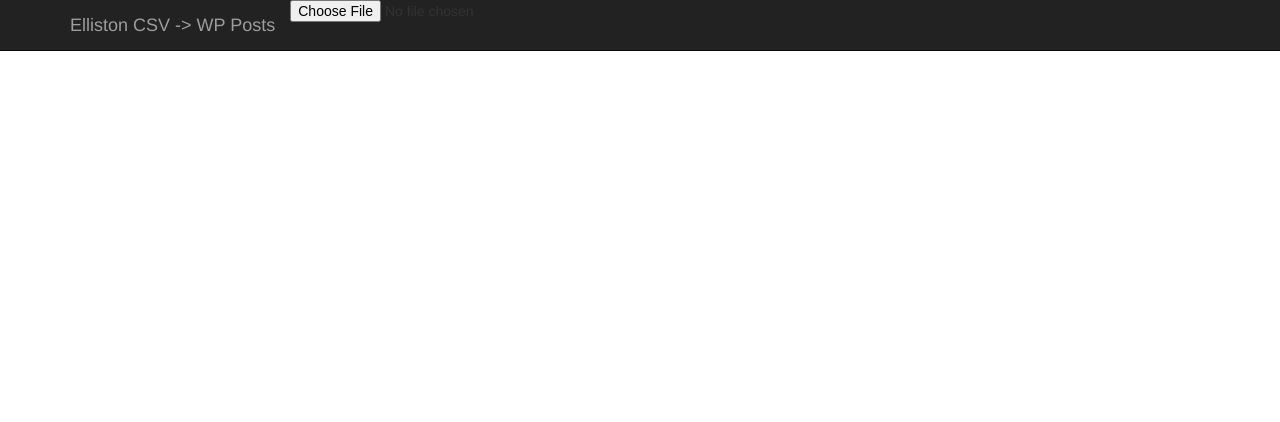
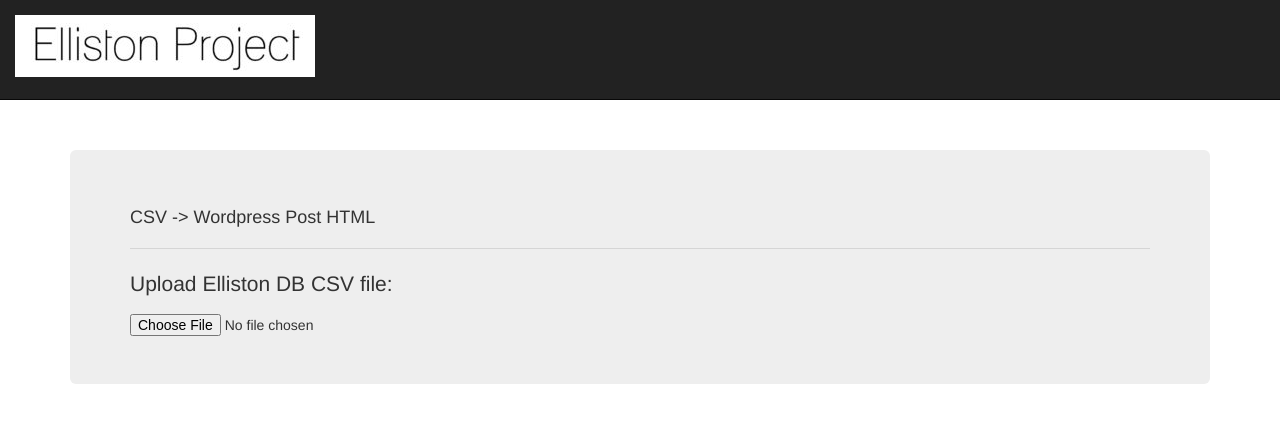
Before and after one commit to agbales/elliston_project_csv_converter, a plain HTML site: page index.html in a window 1280 px wide. Drawn offline with nearby package versions, Linux system fonts and the light colour scheme.

Commit message:
Added logo & updated styles

```diff
--- a/css/style.css
+++ b/css/style.css
@@ -14,6 +14,14 @@ code {
     background-color: #F0F8FF;
 }
 
+nav {
+  height: 100px;
+}
+
+.jumbotron {
+  margin-top: 100px;
+}
+
 footer {
 	margin: 50px 0;
 }
--- a/index.html
+++ b/index.html
@@ -14,23 +14,26 @@
 
   <body>
     <nav class="navbar navbar-inverse navbar-fixed-top">
-      <div class="container">
+      <div class="container-fluid">
         <div class="navbar-header">
-          <button type="button" class="navbar-toggle collapsed" data-toggle="collapse" data-target="#navbar" aria-expanded="false" aria-controls="navbar">
-            <span class="sr-only">Toggle navigation</span>
-            <span class="icon-bar"></span>
-            <span class="icon-bar"></span>
-            <span class="icon-bar"></span>
-          </button>
-          <a class="navbar-brand" href="#">Elliston CSV -> WP Posts</a>
-          <input type="file" id="csvFileInput" onchange="handleFiles(this.files)"
-                     accept=".csv">
+          <a class="navbar-brand" href="#">
+            <img alt="Brand" src="./images/Elliston-Project-Icon.jpg">
+          </a>
         </div>
       </div>
     </nav>
 
     <div class="wrapper">
       <div class="container">
+
+        <div class="jumbotron">
+          <h4 class="display-3">CSV -> Wordpress Post HTML</h4>
+          <p class="lead"></p>
+          <hr class="my-4">
+          <p>Upload Elliston DB CSV file:</p>
+          <input type="file" id="csvFileInput" onchange="handleFiles(this.files)"
+                     accept=".csv">
+        </div>
 
         <div id="output">
           <!-- output -->
```
Also changed, not shown: images/Elliston-Project-Icon.jpg (added).
